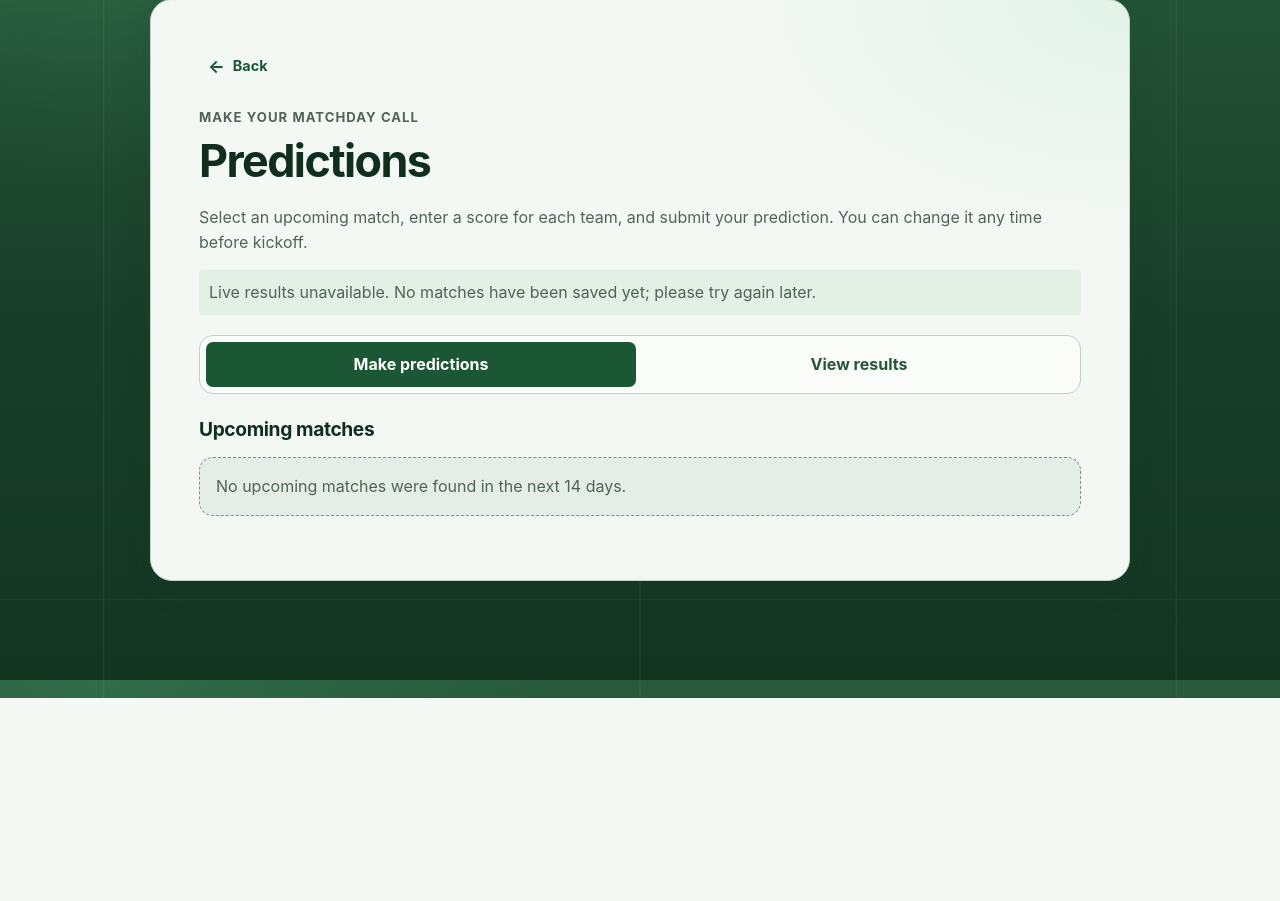
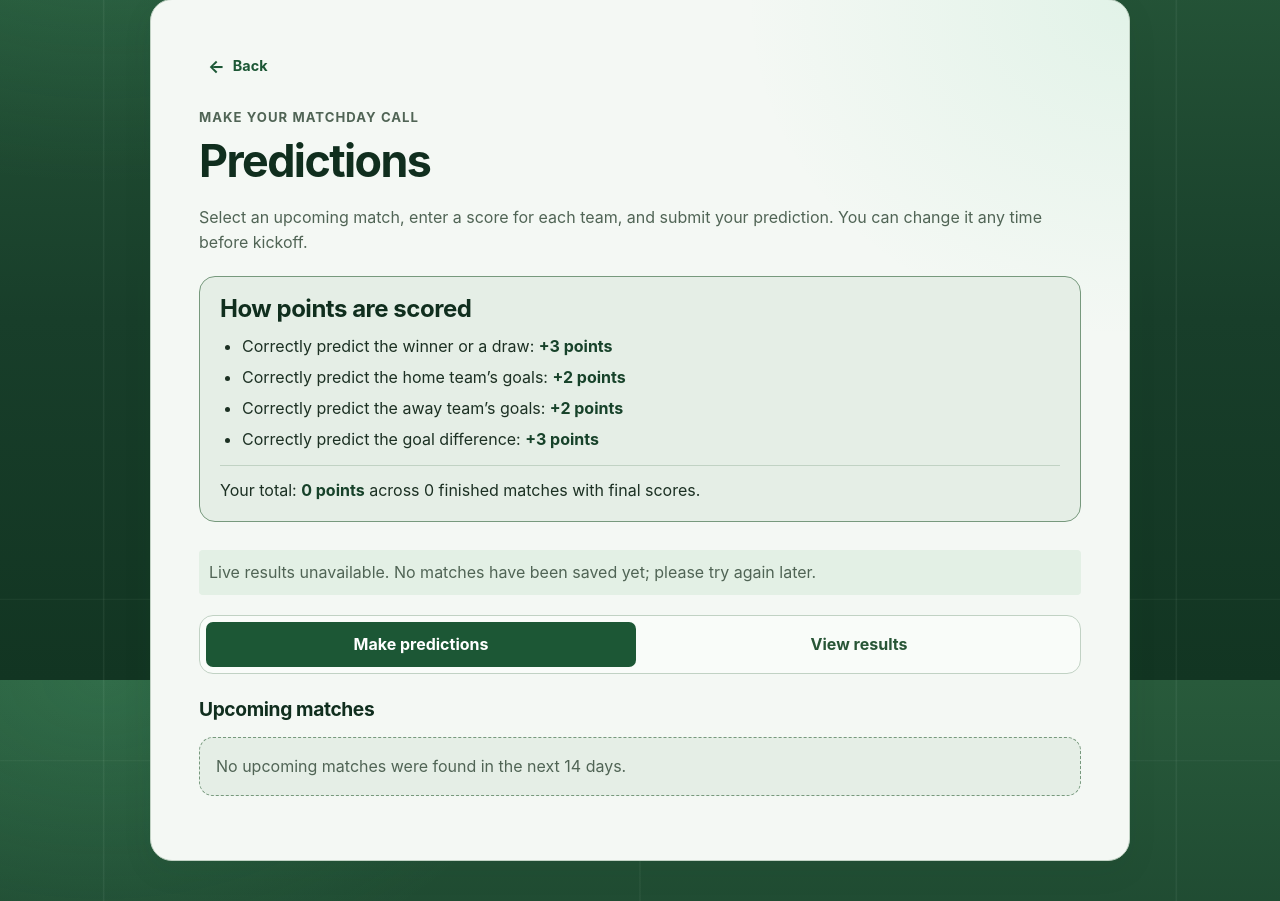
Before and after one commit to tanti-bia/WoSo-Fan-Community, a PHP site: page /woso_app/predictions.php in a window 1280 px wide. Shown: the part 120-1021 px from the top of the page. Before the commit the page ends 818 px from the top, so only its background shows below. Run offline with PHP 8.4, Linux system fonts and the light colour scheme; the visitor is signed in with stand-in values (Sample User, id 1); tables that the repository leaves empty hold one stand-in row (values such as "Sample post"); data that the repository does not hold is empty.

Commit message:
added a points system to the predictions page

```diff
--- a/woso_app/match_view.php
+++ b/woso_app/match_view.php
@@ -55,7 +55,7 @@ function football_match_user_has_location(): bool
 	}
 }
 
-function render_football_match_card(array $fixture, bool $featured = false, bool $useLocalTime = false, ?array $prediction = null, bool $predictionSelectable = true): void
+function render_football_match_card(array $fixture, bool $featured = false, bool $useLocalTime = false, ?array $prediction = null, bool $predictionSelectable = true, ?int $predictionPoints = null, bool $predictionPointsPending = false): void
 {
 	$isLive = football_match_is_live($fixture);
 	$isFinished = football_match_is_finished($fixture);
@@ -124,6 +124,11 @@ function render_football_match_card(array $fixture, bool $featured = false, bool
 				<?php else: ?>
 					<?= $selectable ? 'Select match to predict' : 'You did not submit a prediction for this match.' ?>
 				<?php endif; ?>
+				<?php if (!$selectable && $predictionPointsPending): ?>
+					<br>Points pending final score
+				<?php elseif (!$selectable && $predictionPoints !== null): ?>
+					<br>Points earned: <?= (int) $predictionPoints ?>
+				<?php endif; ?>
 			</p>
 		<?php endif; ?>
 	</li>
--- a/woso_app/predictions.php
+++ b/woso_app/predictions.php
@@ -5,6 +5,46 @@ require_once __DIR__ . '/auth.php';
 require_once __DIR__ . '/database.php';
 require_once __DIR__ . '/football_api.php';
 require_once __DIR__ . '/match_view.php';
+
+function predictions_read_goal_score(array $team): ?int
+{
+	$score = $team['score'] ?? null;
+	if (is_array($score)) {
+		$score = $score['current'] ?? $score['display'] ?? null;
+	}
+
+	return is_numeric($score) && (float) $score >= 0 ? (int) $score : null;
+}
+
+function predictions_points_for_match(?array $prediction, array $fixture): ?int
+{
+	$homeActual = predictions_read_goal_score($fixture['home'] ?? []);
+	$awayActual = predictions_read_goal_score($fixture['away'] ?? []);
+	if ($homeActual === null || $awayActual === null) {
+		return null;
+	}
+	if ($prediction === null) {
+		return 0;
+	}
+
+	$homePredicted = (int) $prediction['home_score'];
+	$awayPredicted = (int) $prediction['away_score'];
+	$points = 0;
+	if ((($homePredicted - $awayPredicted) <=> 0) === (($homeActual - $awayActual) <=> 0)) {
+		$points += 3;
+	}
+	if ($homePredicted === $homeActual) {
+		$points += 2;
+	}
+	if ($awayPredicted === $awayActual) {
+		$points += 2;
+	}
+	if ($homePredicted - $awayPredicted === $homeActual - $awayActual) {
+		$points += 3;
+	}
+
+	return $points;
+}
 
 $matchError = '';
 $matchWarning = '';
@@ -14,6 +54,9 @@ $useLocalMatchTime = football_match_user_has_location();
 $upcomingMatches = [];
 $finishedMatches = [];
 $userPredictions = [];
+$predictionPointsByEvent = [];
+$totalPredictionPoints = 0;
+$scoredFinishedMatchCount = 0;
 $database = null;
 
 try {
@@ -91,6 +134,16 @@ try {
 		foreach ($predictionQuery->fetchAll() as $prediction) {
 			$userPredictions[(string) $prediction['event_id']] = $prediction;
 		}
+		foreach ($finishedMatches as $finishedMatch) {
+			$eventId = (string) ($finishedMatch['id'] ?? '');
+			$prediction = $userPredictions[$eventId] ?? null;
+			$points = predictions_points_for_match($prediction, $finishedMatch);
+			if ($points !== null) {
+				$predictionPointsByEvent[$eventId] = $points;
+				$totalPredictionPoints += $points;
+				$scoredFinishedMatchCount++;
+			}
+		}
 	}
 } catch (PDOException $exception) {
 	error_log('WoSo predictions database error: ' . $exception->getMessage());
@@ -130,6 +183,18 @@ try {
 		<p class="home-eyebrow">Make your matchday call</p>
 		<h1>Predictions</h1>
 		<p>Select an upcoming match, enter a score for each team, and submit your prediction. You can change it any time before kickoff.</p>
+		<section class="prediction-scoring-rules" aria-labelledby="prediction-scoring-heading">
+			<h2 id="prediction-scoring-heading">How points are scored</h2>
+			<ul>
+				<li>Correctly predict the winner or a draw: <strong>+3 points</strong></li>
+				<li>Correctly predict the home team’s goals: <strong>+2 points</strong></li>
+				<li>Correctly predict the away team’s goals: <strong>+2 points</strong></li>
+				<li>Correctly predict the goal difference: <strong>+3 points</strong></li>
+			</ul>
+			<?php if (isset($_SESSION['user_id'])): ?>
+				<p class="prediction-total-points">Your total: <strong><?= (int) $totalPredictionPoints ?> points</strong> across <?= (int) $scoredFinishedMatchCount ?> finished matches with final scores.</p>
+			<?php endif; ?>
+		</section>
 
 		<?php if (!isset($_SESSION['user_id'])): ?>
 			<p class="visitor-prompt">Sign in to take part in predictions. <a href="login.php?redirect=predictions.php">Sign in</a></p>
@@ -189,7 +254,9 @@ try {
 						<?php foreach ($finishedMatches as $match): ?>
 							<?php $eventId = (string) ($match['id'] ?? ''); ?>
 							<?php $prediction = isset($_SESSION['user_id']) ? ($userPredictions[$eventId] ?? []) : null; ?>
-							<?php render_football_match_card($match, false, $useLocalMatchTime, $prediction, false); ?>
+							<?php $points = $prediction === [] ? 0 : ($predictionPointsByEvent[$eventId] ?? null); ?>
+							<?php $pointsPending = $prediction !== [] && $points === null; ?>
+							<?php render_football_match_card($match, false, $useLocalMatchTime, $prediction, false, $points, $pointsPending); ?>
 						<?php endforeach; ?>
 					</ul>
 				<?php else: ?>
--- a/woso_app/styles.css
+++ b/woso_app/styles.css
@@ -2507,6 +2507,42 @@ body > p
 	display: none;
 }
 
+.prediction-scoring-rules
+{
+	margin: 22px 0 28px;
+	padding: 18px 20px;
+	border: 1px solid var(--green-300);
+	border-radius: 16px;
+	background: var(--surface-muted);
+	color: var(--text);
+}
+
+.prediction-scoring-rules h2
+{
+	margin: 0 0 10px;
+	color: var(--green-900);
+}
+
+.prediction-scoring-rules ul
+{
+	display: grid;
+	gap: 6px;
+	margin: 0;
+	padding-left: 22px;
+}
+
+.prediction-scoring-rules strong
+{
+	color: var(--green-800);
+}
+
+.prediction-total-points
+{
+	margin: 14px 0 0 !important;
+	padding-top: 12px;
+	border-top: 1px solid var(--line);
+}
+
 .prediction-form h2,
 .prediction-form p
 {
@@ -2579,6 +2615,11 @@ body > p
 	border-top: 1px solid var(--line);
 	color: var(--green-800) !important;
 	font-weight: 700;
+}
+
+.prediction-result-summary
+{
+	line-height: 1.7;
 }
 
 .report-details
```
Also changed, not shown: README.md.
